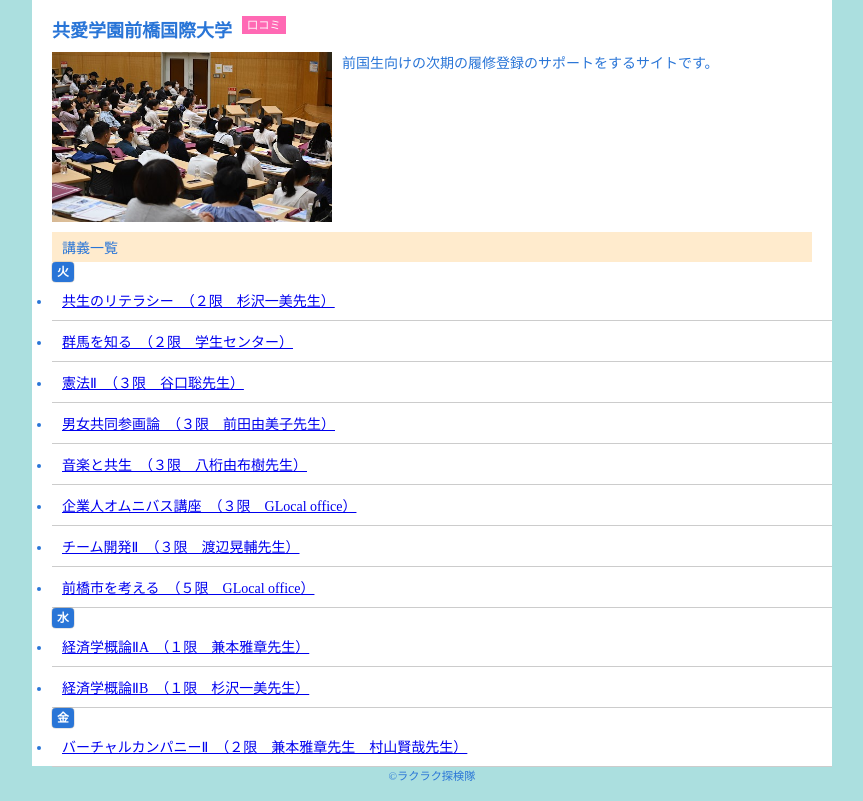
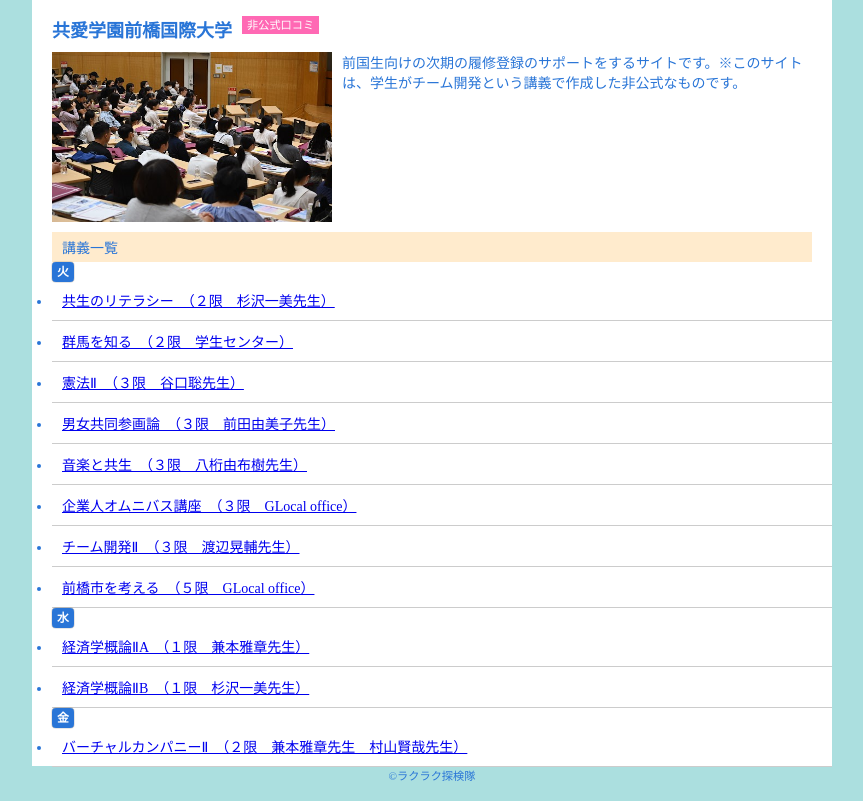
Before and after one commit to zento423/-, a plain HTML site: page index.html in a window 1280 px wide. Shown: the part 77-878 px from the top of the page, without its empty margins (208-1071 px from the left). Drawn offline with Linux system fonts and the light colour scheme.

Commit message:
Update index.html

```diff
--- a/index.html
+++ b/index.html
@@ -13,11 +13,11 @@
   <div class="content">
   <section class="information">
     <h1>共愛学園前橋国際大学</h1>
-    <p class="type">口コミ</p>
+    <p class="type">非公式口コミ</p>
 
   <div class="description">
     <img src="unnamed (2).jpg" alt="授業の様子" width="280px" height="170px">
-   <p>前国生向けの次期の履修登録のサポートをするサイトです。</p>
+   <p>前国生向けの次期の履修登録のサポートをするサイトです。※このサイトは、学生がチーム開発という講義で作成した非公式なものです。</p>
   </div>
 </section>
 
```
